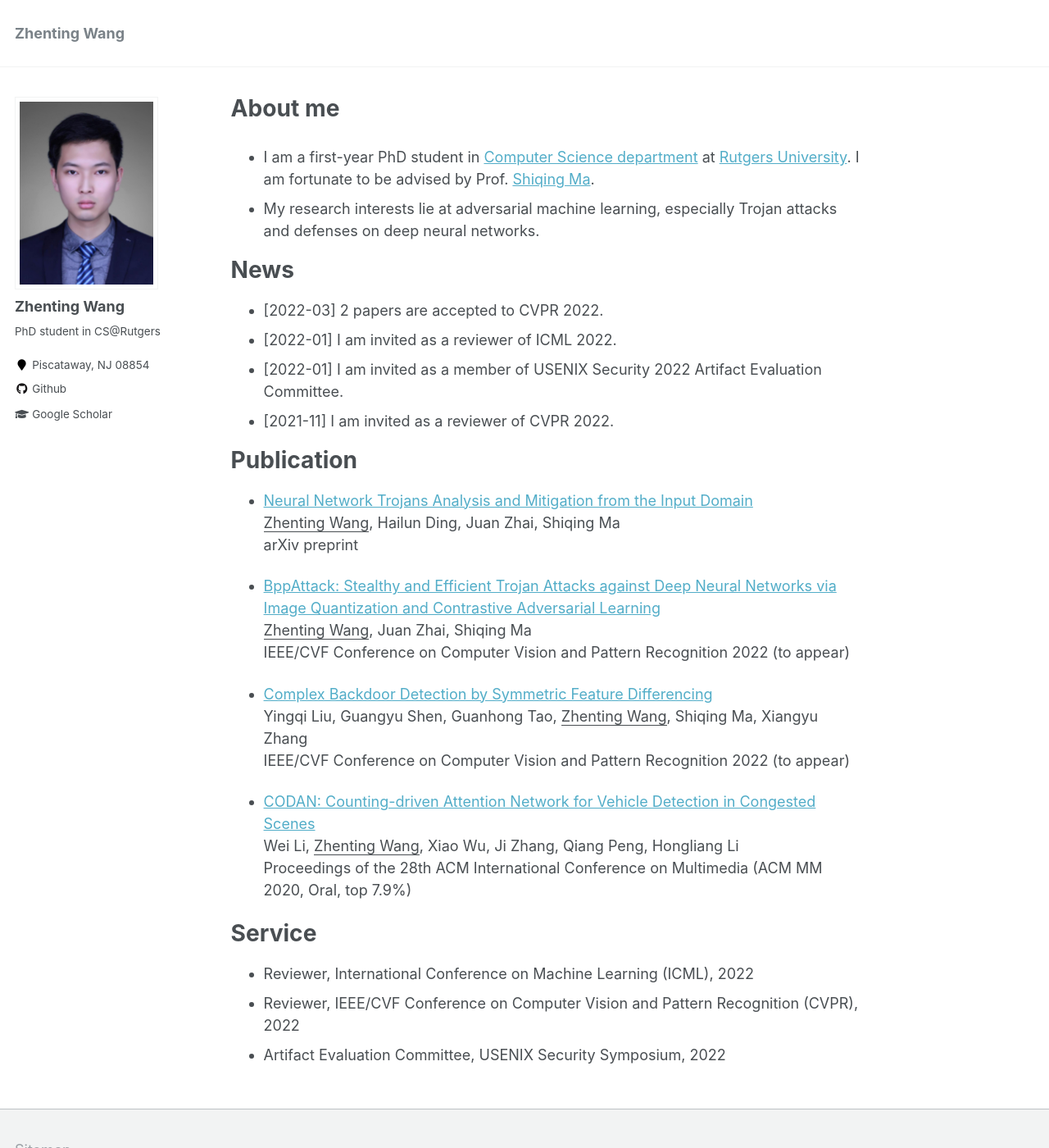
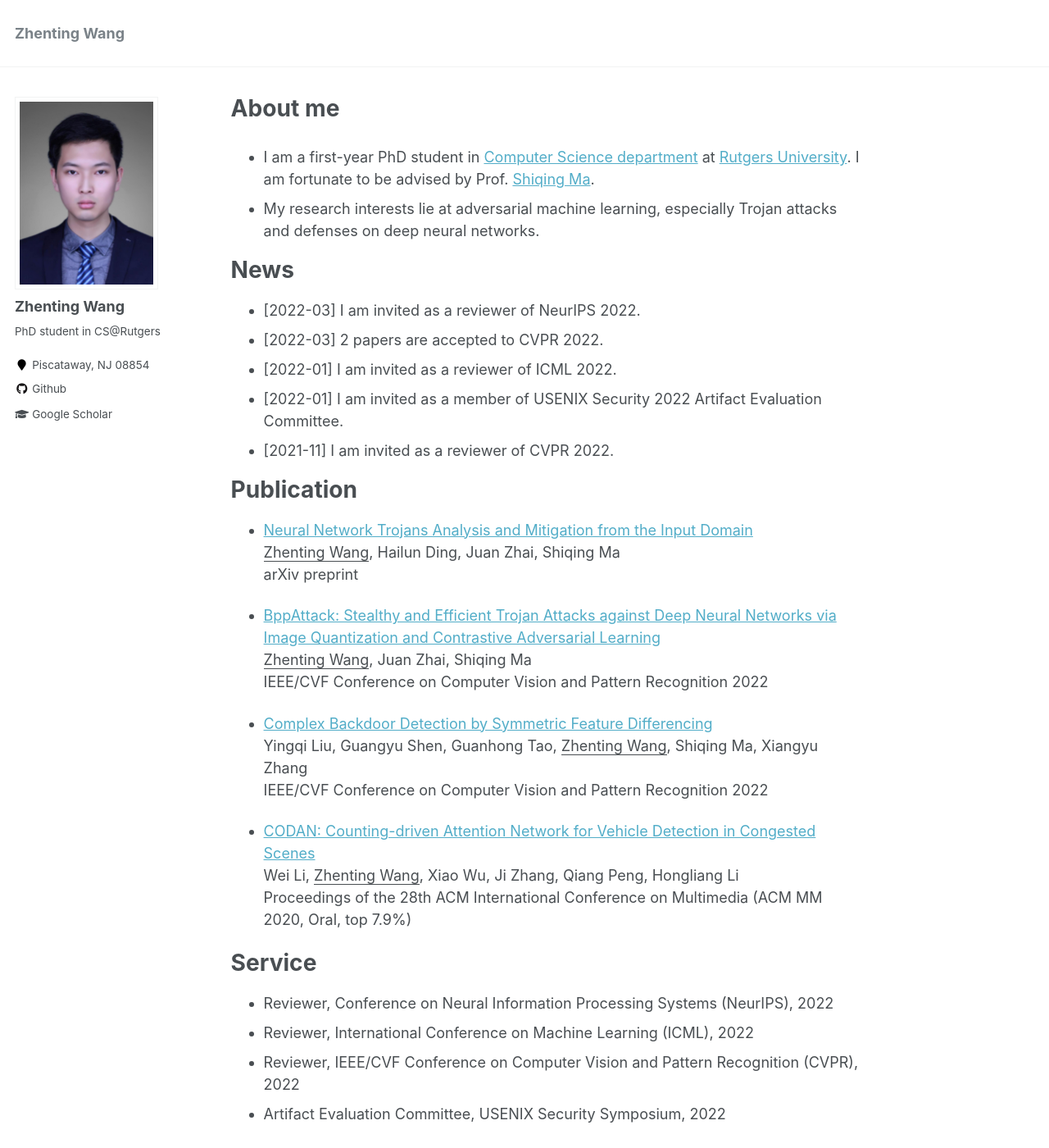
Before and after one commit to ZhentingWang/zhentingwang.github.io, a Jekyll site: the page built from _pages/about.md, in a window 1280 px wide and 1400 px high. Shown: the whole window at 82% size. Built offline with Jekyll 4.4.1, drawn with Linux system fonts in a browser that asks for light colours.

Commit message:
Update about.md

```diff
--- a/_pages/about.md
+++ b/_pages/about.md
@@ -13,6 +13,7 @@ redirect_from:
 
 News
 ======
+* [2022-03] I am invited as a reviewer of NeurIPS 2022.
 * [2022-03] 2 papers are accepted to CVPR 2022.
 * [2022-01] I am invited as a reviewer of ICML 2022.
 * [2022-01] I am invited as a member of USENIX Security 2022 Artifact Evaluation Committee.
@@ -25,13 +26,13 @@ Publication
 <u>Zhenting Wang</u>, Hailun Ding, Juan Zhai, Shiqing Ma
 arXiv preprint
 
-* [BppAttack: Stealthy and Efficient Trojan Attacks against Deep Neural Networks via Image Quantization and Contrastive Adversarial Learning](https://zhentingwang.github.io/)
+* [BppAttack: Stealthy and Efficient Trojan Attacks against Deep Neural Networks via Image Quantization and Contrastive Adversarial Learning](https://arxiv.org/abs/2205.13383)
 <u>Zhenting Wang</u>, Juan Zhai, Shiqing Ma
-IEEE/CVF Conference on Computer Vision and Pattern Recognition 2022 (to appear)
+IEEE/CVF Conference on Computer Vision and Pattern Recognition 2022
 
-* [Complex Backdoor Detection by Symmetric Feature Differencing](https://zhentingwang.github.io/)
+* [Complex Backdoor Detection by Symmetric Feature Differencing](https://www.cs.purdue.edu/homes/taog/docs/CVPR22_Liu.pdf)
 Yingqi Liu, Guangyu Shen, Guanhong Tao, <u>Zhenting Wang</u>, Shiqing Ma, Xiangyu Zhang
-IEEE/CVF Conference on Computer Vision and Pattern Recognition 2022 (to appear)
+IEEE/CVF Conference on Computer Vision and Pattern Recognition 2022
 
 * [CODAN: Counting-driven Attention Network for Vehicle Detection in Congested Scenes](https://dl.acm.org/doi/abs/10.1145/3394171.3413945)
 Wei Li, <u>Zhenting Wang</u>, Xiao Wu, Ji Zhang, Qiang Peng, Hongliang Li
@@ -39,6 +40,7 @@ Proceedings of the 28th ACM International Conference on Multimedia (ACM MM 2020,
 
 Service
 ======
+* Reviewer, Conference on Neural Information Processing Systems (NeurIPS), 2022
 * Reviewer, International Conference on Machine Learning (ICML), 2022
 * Reviewer, IEEE/CVF Conference on Computer Vision and Pattern Recognition (CVPR), 2022
 * Artifact Evaluation Committee, USENIX Security Symposium, 2022
```
